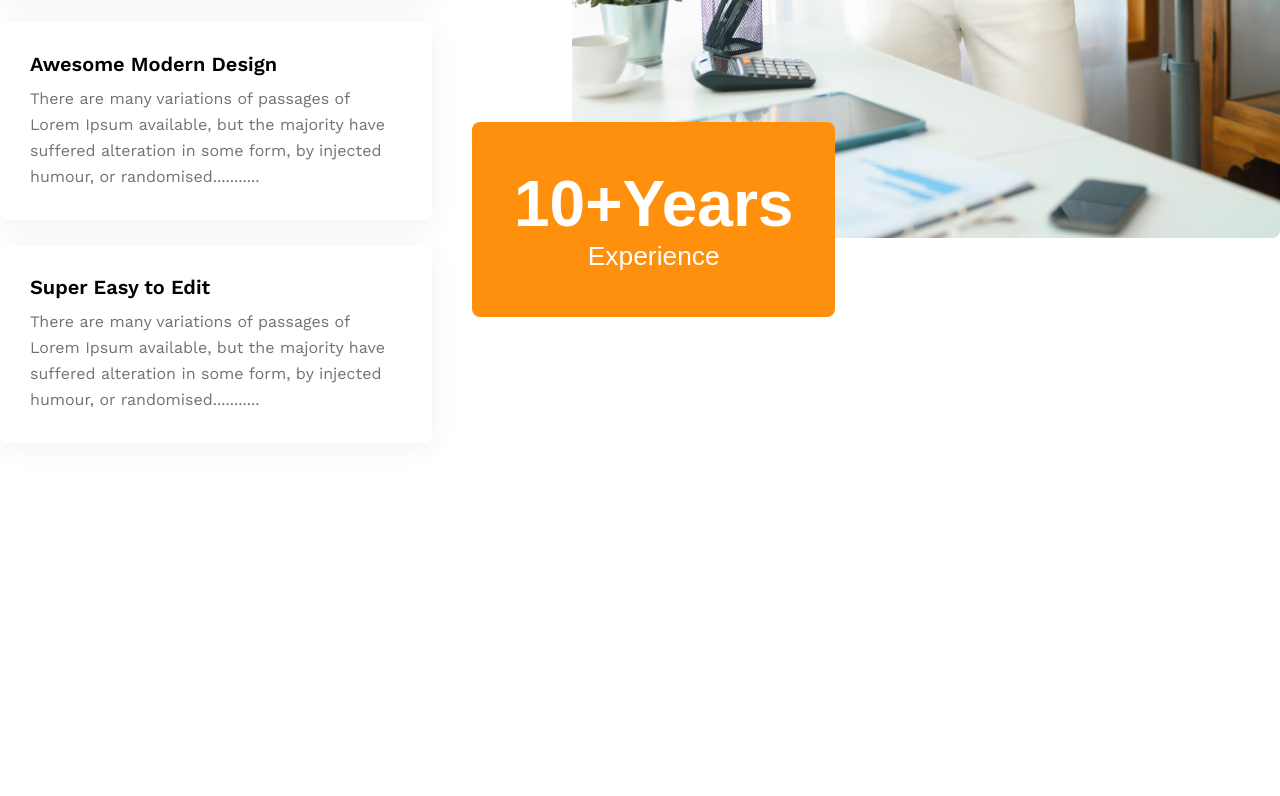
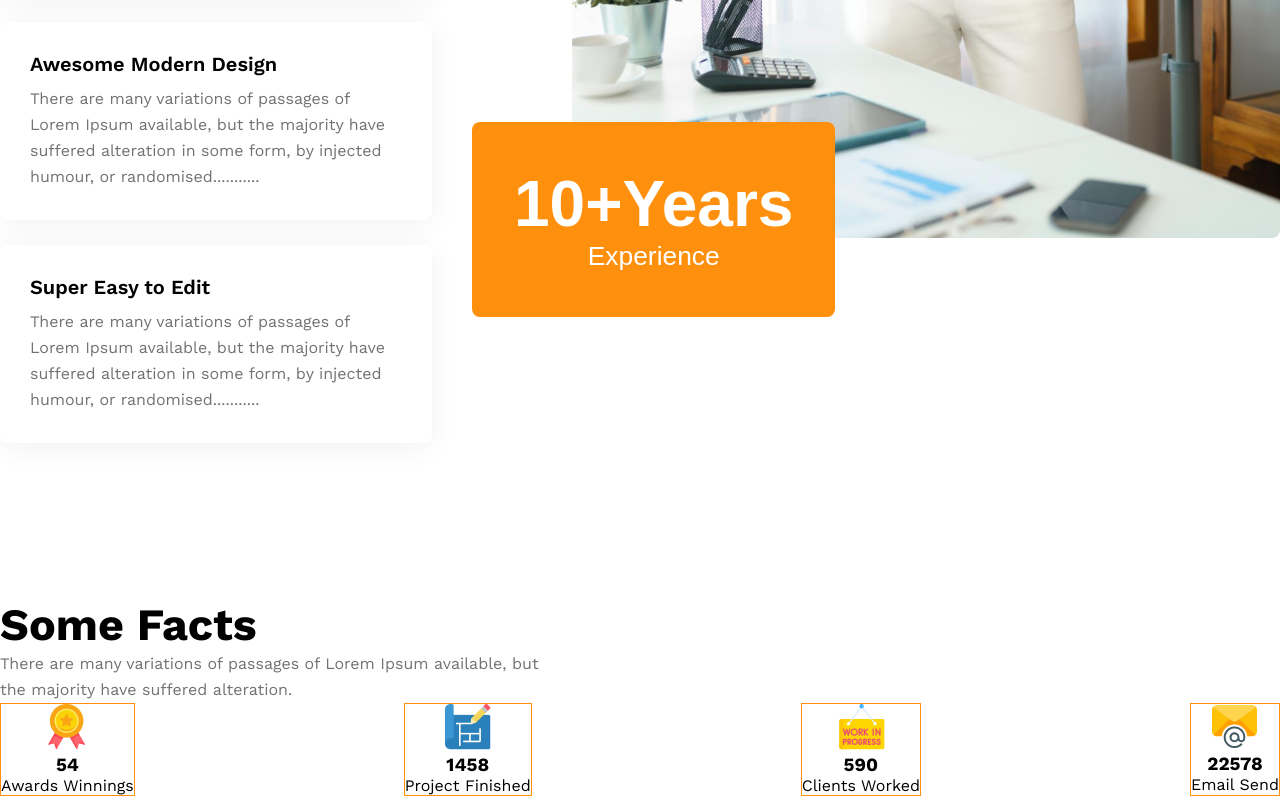
Before and after one commit to wdimran/g3-architects-website, a plain HTML site: page index.html in a window 1280 px wide. Shown: the part 2960-3756 px from the top of the page. Before the commit the page ends 3558 px from the top, so only its background shows below. Drawn offline with nearby package versions, Linux system fonts and the light colour scheme.

Commit message:
facts section makmed

```diff
--- a/index.html
+++ b/index.html
@@ -106,13 +106,44 @@
         <div>
           <img class="top-image" src="images/architect.png" alt="" />
           <button id="experience-bage">
-            <span id="experience-year">10+Years</span><br>
+            <span id="experience-year">10+Years</span><br />
             <span id="experience">Experience</span>
           </button>
         </div>
       </section>
 
-      <section class="some-facts"></section>
+      <section class="some-facts">
+        <div class="facts">
+          <h3 class="semi-title">Some Facts</h3>
+          <p class="peragraph">
+            There are many variations of passages of Lorem Ipsum available, but
+            <br />
+            the majority have suffered alteration.
+          </p>
+          <div class="card-containar">
+            <div class="facts-card">
+              <img src="images/icons/ribon.png" alt="" />
+              <h3 class="card-number">54</h3>
+              <p class="card-title">Awards Winnings</p>
+            </div>
+            <div class="facts-card">
+              <img src="images/icons/projects.png" alt="" />
+              <h3 class="card-number">1458</h3>
+              <p class="card-title">Project Finished</p>
+            </div>
+            <div class="facts-card">
+              <img src="images/icons/customers.png" alt="" />
+              <h3 class="card-number">590</h3>
+              <p class="card-title">Clients Worked</p>
+            </div>
+            <div class="facts-card">
+              <img src="images/icons/email.png" alt="" />
+              <h3 class="card-number">22578</h3>
+              <p class="card-title">Email Send</p>
+            </div>
+          </div>
+        </div>
+      </section>
     </main>
     <footer></footer>
   </body>
--- a/styles/style.css
+++ b/styles/style.css
@@ -186,14 +186,13 @@ main > section {
 }
 .features-section-description {
   margin: 30px 0;
-
 }
 .features-card .features-card-title {
   font-size: 1.25rem;
   font-weight: 600;
 }
-.features-card-title{
-margin-bottom: 10px;
+.features-card-title {
+  margin-bottom: 10px;
 }
 
 .features-card {
@@ -202,7 +201,7 @@ margin-bottom: 10px;
   margin-bottom: 25px;
   box-shadow: 0 4px 30px 0 rgba(0, 0, 0, 0.06);
 }
-#experience-bage{
+#experience-bage {
   background-color: #ff900e;
   padding: 45px 42px;
   border: none;
@@ -212,12 +211,23 @@ margin-bottom: 10px;
   margin-left: -100px;
   color: white;
 }
-#experience-year{
-font-size: 4rem;
-font-weight: 700;
+#experience-year {
+  font-size: 4rem;
+  font-weight: 700;
 }
-#experience{
+#experience {
   font-size: 1.65rem;
+}
+
+.facts-card{
+  border: 1px solid #ff900e;
+  text-align: center;
+
+}
+
+.card-containar{
+  display: flex;
+  justify-content: space-between;
 
 }
 
```
